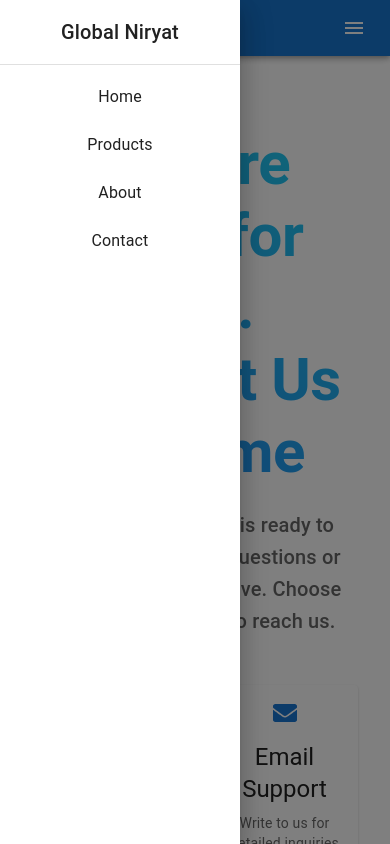
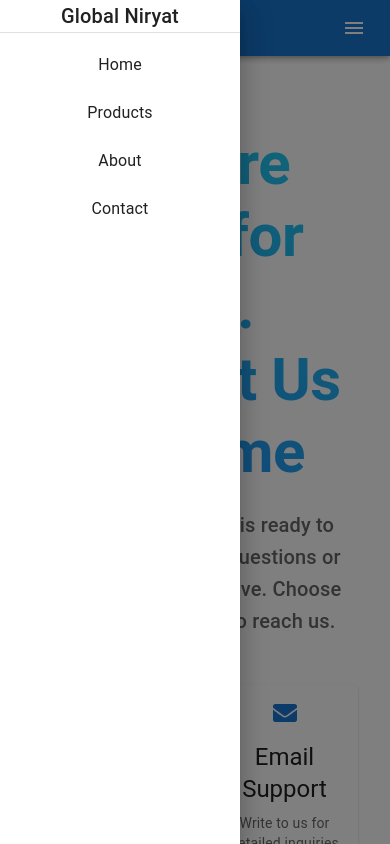
Before and after one commit to AjinkyaBhagat/GlobalNiryatUI, a React (Vite) app: page /contact in a window 390 px wide. Both pictures are taken after a click on the button 354 px from the left and 28 px from the top of the page. Built offline with nearby package versions, Linux system fonts and the light colour scheme.

Commit message:
Added redirection to home page

```diff
--- a/src/components/layout/Header.tsx
+++ b/src/components/layout/Header.tsx
@@ -37,7 +37,17 @@ export default function DrawerAppBar(props: Props) {
 
   const drawer = (
     <Box onClick={handleDrawerToggle} sx={{ textAlign: "center" }}>
-      <Typography variant="h6" sx={{ my: 2 }}>
+      <Typography
+        variant="h6"
+        component={Link}
+        to="/"
+        sx={{
+          my: 2,
+          textDecoration: "none",
+          color: "inherit",
+          cursor: "pointer",
+        }}
+      >
         Global Niryat
       </Typography>
       <Divider />
@@ -68,8 +78,16 @@ export default function DrawerAppBar(props: Props) {
           {/* Logo/Title - Always Visible */}
           <Typography
             variant="h6"
-            component="div"
-            sx={{ display: "flex", alignItems: "center", flexGrow: 1 }}
+            component={Link}
+            to="/"
+            sx={{
+              display: "flex",
+              alignItems: "center",
+              flexGrow: 1,
+              textDecoration: "none",
+              color: "inherit",
+              cursor: "pointer",
+            }}
           >
             Global Niryat
           </Typography>
```
